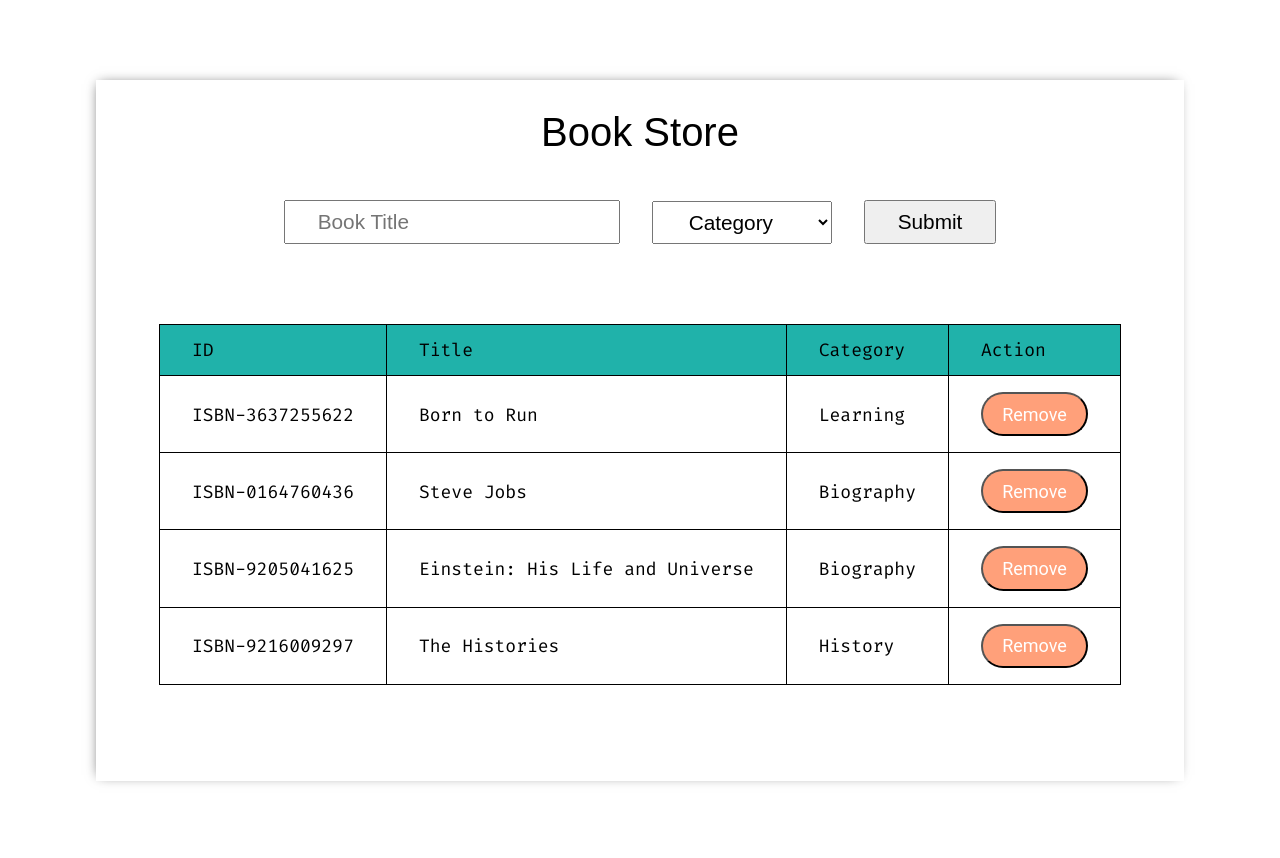
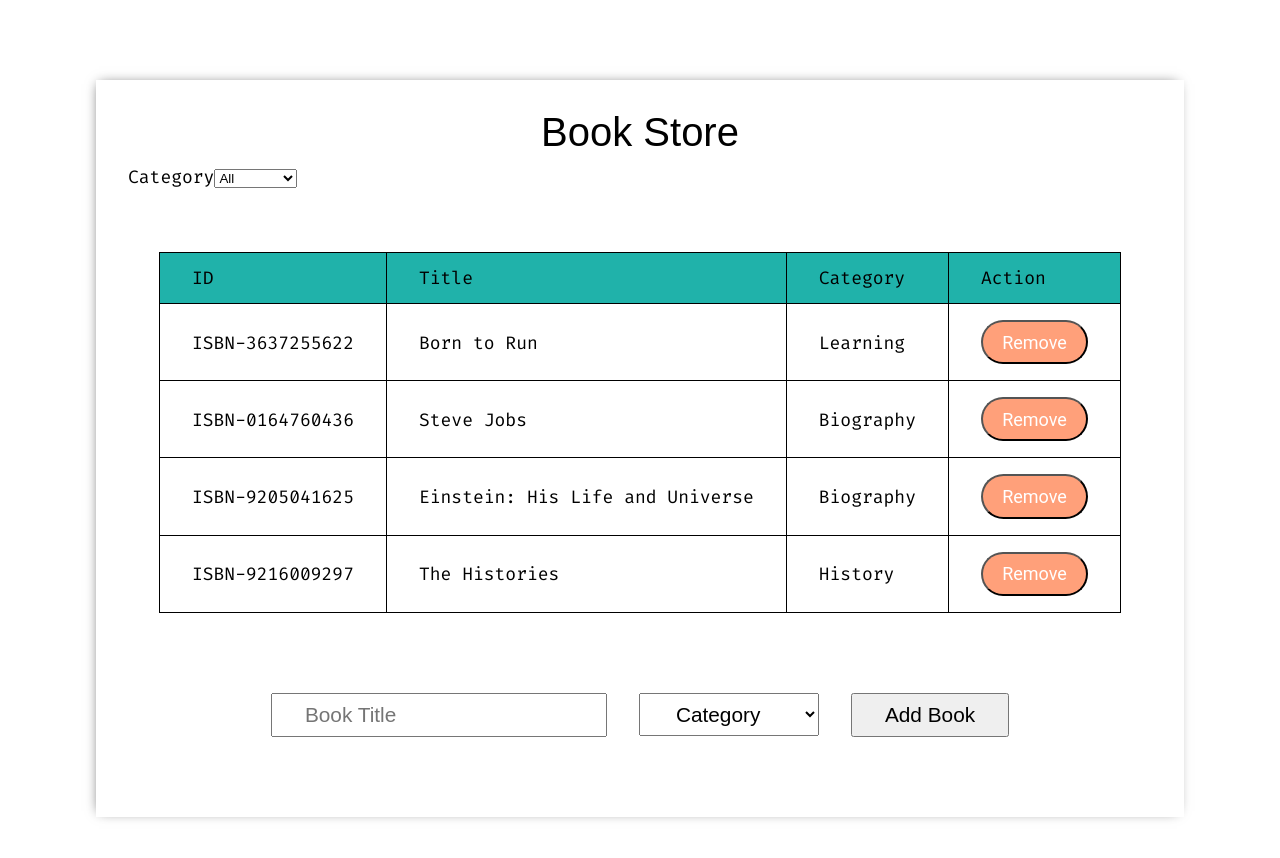
Before and after one commit to kelvin8773/bookstore, a React (Create React App) app: page / in a window 1280 px wide. Shown: the top 858 px of the page. Built offline with nearby package versions, Linux system fonts and the light colour scheme; a web font is replaced by a local one.

Commit message:
Finish add CategoryFilter and apply filter in BookList container

```diff
--- a/src/components/App.js
+++ b/src/components/App.js
@@ -3,11 +3,12 @@ import React from 'react';
 import BookList from '../containers/book_list';
 import BookForm from '../containers/books_form';
 
+
 const App = () => (
   <div id="app-content">
     <h1 id="app-title">Book Store</h1>
+    <BookList />
     <BookForm />
-    <BookList />
   </div>
 );
 
--- /dev/null
+++ b/src/components/CategoryFilter.js
@@ -0,0 +1,43 @@
+import React from 'react';
+import PropTypes from 'prop-types';
+import { CATEGORIES } from '../helpers/index';
+
+class CategoryFilter extends React.Component {
+  constructor(props) {
+    super(props);
+    this.handleChange = this.handleChange.bind(this);
+  }
+
+  handleChange(e) {
+    const { handleChange } = this.props;
+    handleChange(e.target.value);
+  }
+
+  render() {
+    const CATEGORY_FILTER = ['All', ...CATEGORIES];
+    return (
+      <div id="category-filter" >
+        <label id="category-filter-label" htmlFor="categoryFilter">Category</label>
+        <select
+          id="category-filter-menu"
+          name="categoryFilter"
+          onChange={this.handleChange}
+        >
+          {
+            CATEGORY_FILTER.map(cat => (
+              <option key={'filter-' + cat} value={cat}>
+                {cat}
+              </option>
+            ))
+          }
+        </select>
+      </div>
+    );
+  }
+}
+
+CategoryFilter.propTypes = {
+  handleChange: PropTypes.func.isRequired,
+}
+
+export default CategoryFilter;
--- a/src/containers/book_list.js
+++ b/src/containers/book_list.js
@@ -2,10 +2,19 @@ import React from 'react';
 import { connect } from 'react-redux';
 import PropTypes from 'prop-types';
 
-import { removeBook } from '../actions';
+import { removeBook, changeFilter } from '../actions';
 import Book from '../components/Book';
+import CategoryFilter from '../components/CategoryFilter';
 
-const BookList = ({ books, removeBook }) => (
+class BookList extends React.Component {
+
+  render() {
+    const { books, filter, removeBook, changeFilter } = this.props;
+    const filterBooks = filter === 'All' ?
+      books : books.filter(book => book.category === filter);
+    return (
+      <div>
+        <CategoryFilter handleChange={changeFilter} />
         <table id="book-list">
           <thead>
             <tr>
@@ -17,7 +26,7 @@ const BookList = ({ books, removeBook }) => (
           </thead>
           <tbody>
             {
-        books.map(book => (
+              filterBooks.map(book => (
                 <Book
                   key={book.id}
                   book={book}
@@ -27,19 +36,25 @@ const BookList = ({ books, removeBook }) => (
             }
           </tbody>
         </table>
+      </div>
     );
+  }
+}
 
 const mapStateToProps = state => ({
   books: state.books,
+  filter: state.filter,
 });
 
 const mapDispatchToProps = dispatch => ({
   removeBook: book => dispatch(removeBook(book)),
+  changeFilter: category => dispatch(changeFilter(category)),
 });
 
 BookList.propTypes = {
   books: PropTypes.arrayOf(PropTypes.object).isRequired,
   removeBook: PropTypes.func.isRequired,
+  changeFilter: PropTypes.func.isRequired,
 };
 
 
--- a/src/containers/books_form.js
+++ b/src/containers/books_form.js
@@ -2,9 +2,8 @@ import React from 'react';
 import { connect } from 'react-redux';
 import PropTypes from 'prop-types';
 import { createBook } from '../actions';
-import { makeID } from '../helpers/index';
+import { makeID, CATEGORIES } from '../helpers/index';
 
-const CATEGORIES = ['Action', 'Biography', 'History', 'Horror', 'Kids', 'Learning', 'Sci-Fi'];
 
 class BookForm extends React.Component {
   constructor(props) {
@@ -66,7 +65,7 @@ class BookForm extends React.Component {
             type="submit"
             onClick={this.handleSubmit}
           >
-            Submit
+            Add Book
           </button>
         </span>
       </form>
--- a/src/helpers/index.js
+++ b/src/helpers/index.js
@@ -28,3 +28,5 @@ export const randomString = (len, an) => {
 };
 
 export const makeID = () => `ISBN-${randomString(10, 'n')}`;
+
+export const CATEGORIES = ['Action', 'Biography', 'History', 'Horror', 'Kids', 'Learning', 'Sci-Fi'];
--- a/src/reducers/filter.js
+++ b/src/reducers/filter.js
@@ -0,0 +1,10 @@
+const filterReducer = (state = 'All', action) => {
+  switch (action.type) {
+    case 'CHANGE_FILTER':
+      return action.payload;
+    default:
+      return state;
+  }
+}
+
+export default filterReducer;
--- a/src/reducers/index.js
+++ b/src/reducers/index.js
@@ -1,6 +1,8 @@
 import { combineReducers } from 'redux';
 import bookReducer from './books';
+import filterReducer from './filter';
 
 export default combineReducers({
   books: bookReducer,
+  filter: filterReducer,
 });
```
Lines whose indentation alone changed are shown as unchanged.
